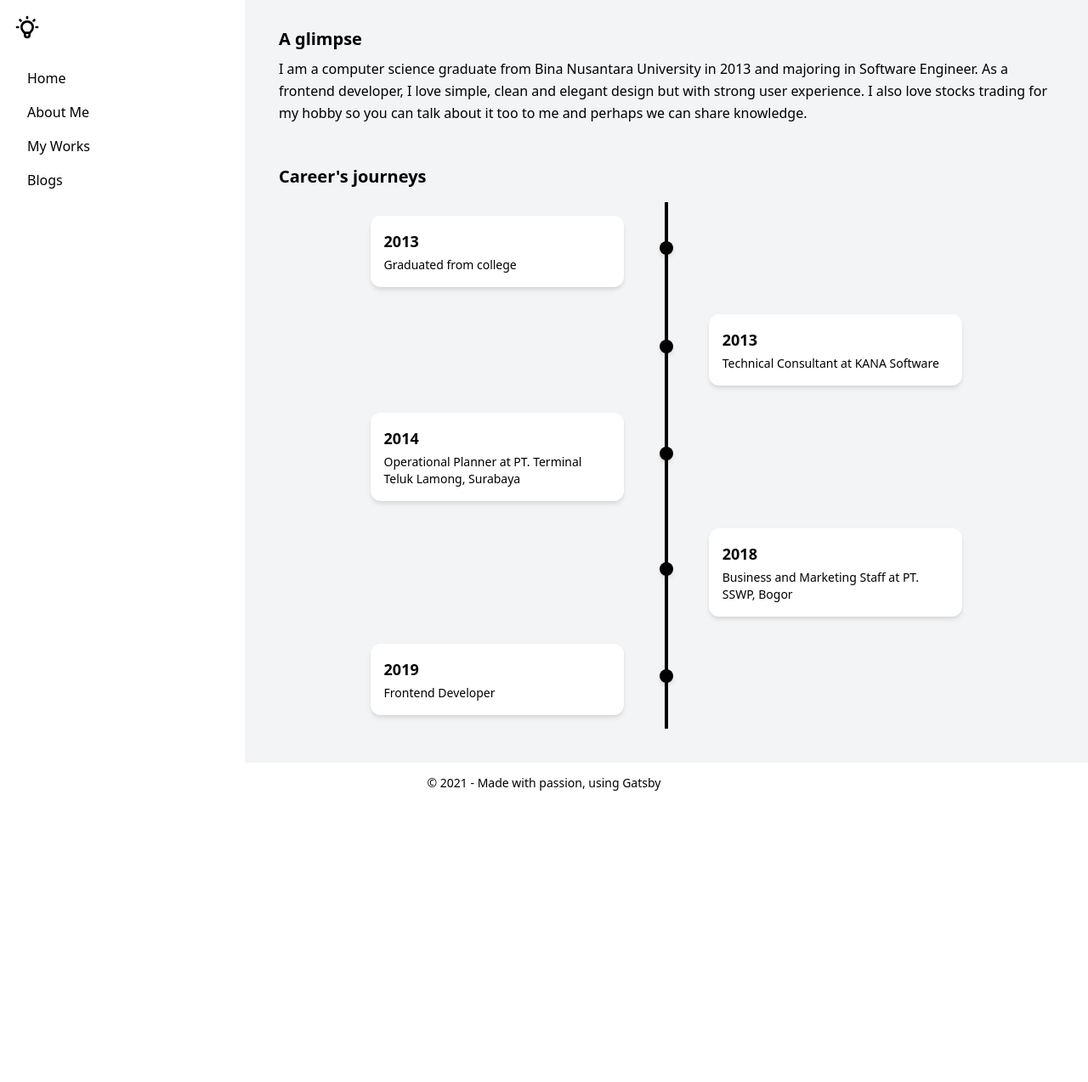
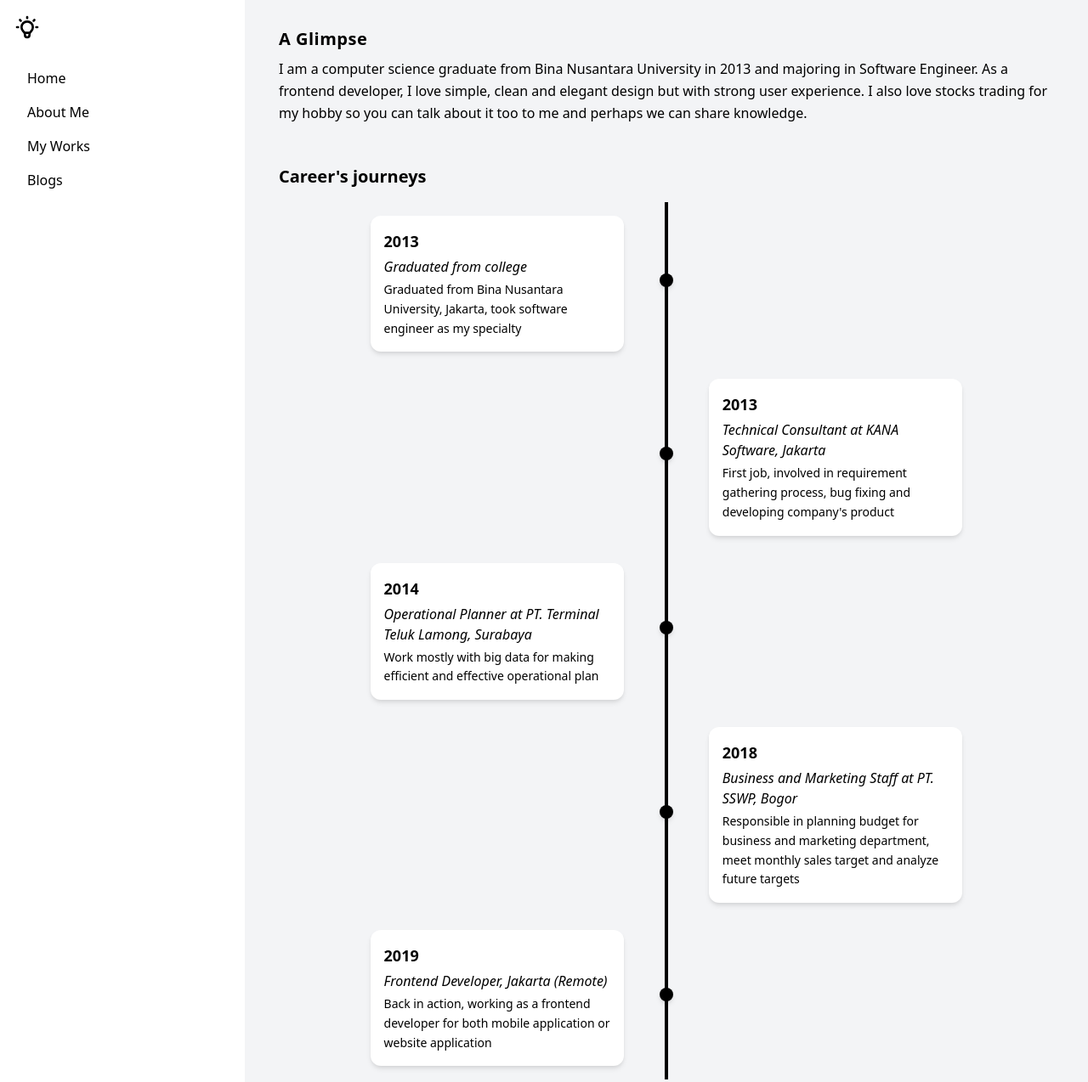
Before and after one commit to erpriliano/erpriliano.github.io, a Gatsby site: page /about-me in a window 1280 px wide. Shown: the top 1274 px of the page at 85% size. Before the commit the page ends 946 px from the top, so only its background shows below. Built offline with nearby package versions, Linux system fonts and the light colour scheme; Gatsby itself is replaced by a stand-in of ours.

Commit message:
Improve design on about-me

```diff
--- a/src/components/left-timeline.js
+++ b/src/components/left-timeline.js
@@ -1,6 +1,6 @@
 import React from "react"
 
-const LeftTimeline = ({ year, title }) => {
+const LeftTimeline = ({ year, title, description }) => {
   return (
     <div className="flex md:contents">
       <div className="col-start-5 col-end-6 mr-10 md:mx-auto relative">
@@ -11,7 +11,8 @@ const LeftTimeline = ({ year, title }) => {
       </div>
       <div className="bg-white flex-1 w-full xl:w-3/4 col-start-6 col-end-10 p-4 rounded-xl my-4 mr-auto shadow-md">
         <h3 className="font-semibold text-lg mb-1">{year}</h3>
-        <p className="font-light text-sm">{title}</p>
+        <p className="text-base mb-1 italic">{title}</p>
+        <p className="font-light text-sm leading-relaxed">{description}</p>
       </div>
     </div>
   )
--- a/src/components/right-timeline.js
+++ b/src/components/right-timeline.js
@@ -1,11 +1,12 @@
 import React from "react"
 
-const RightTimeline = ({ year, title }) => {
+const RightTimeline = ({ year, title, description }) => {
   return (
     <div className="flex flex-row-reverse md:contents">
       <div className="bg-white flex-1 w-full xl:w-3/4 col-start-1 col-end-5 p-4 rounded-xl my-4 ml-auto shadow-md">
         <h3 className="font-semibold text-lg mb-1">{year}</h3>
-        <p className="font-light text-sm">{title}</p>
+        <p className="text-base mb-1 italic">{title}</p>
+        <p className="font-light text-sm leading-relaxed">{description}</p>
       </div>
       <div className="col-start-5 col-end-6 md:mx-auto relative mr-10">
         <div className="h-full w-6 flex items-center justify-center">
--- a/src/pages/about-me.js
+++ b/src/pages/about-me.js
@@ -8,7 +8,7 @@ const AboutMe = () => {
   return (
     <Layout>
       {/* A Glimpse */}
-      <p className="text-xl font-bold">A glimpse</p>
+      <h1 className="text-xl font-bold tracking-wide">A Glimpse</h1>
       <p className="text-base leading-relaxed py-2">
         I am a computer science graduate from Bina Nusantara University in 2013
         and majoring in Software Engineer. As a frontend developer, I love
@@ -21,20 +21,31 @@ const AboutMe = () => {
       <div className="pt-10 container">
         <p className="text-xl font-bold mb-2">Career's journeys</p>
         <div className="flex flex-col md:grid grid-cols-9 md:mx-auto p-2">
-          <RightTimeline year="2013" title="Graduated from college" />
+          <RightTimeline
+            year="2013"
+            title="Graduated from college"
+            description="Graduated from Bina Nusantara University, Jakarta, took software engineer as my specialty"
+          />
           <LeftTimeline
             year="2013"
-            title="Technical Consultant at KANA Software"
+            title="Technical Consultant at KANA Software, Jakarta"
+            description="First job, involved in requirement gathering process, bug fixing and developing company's product"
           />
           <RightTimeline
             year="2014"
             title="Operational Planner at PT. Terminal Teluk Lamong, Surabaya"
+            description="Work mostly with big data for making efficient and effective operational plan"
           />
           <LeftTimeline
             year="2018"
             title="Business and Marketing Staff at PT. SSWP, Bogor"
+            description="Responsible in planning budget for business and marketing department, meet monthly sales target and analyze future targets"
           />
-          <RightTimeline year="2019" title="Frontend Developer" />
+          <RightTimeline
+            year="2019"
+            title="Frontend Developer, Jakarta (Remote)"
+            description="Back in action, working as a frontend developer for both mobile application or website application"
+          />
         </div>
       </div>
     </Layout>
--- a/src/pages/blogs.js
+++ b/src/pages/blogs.js
@@ -9,11 +9,11 @@ const Blogs = ({ data }) => {
   console.log(data)
   return (
     <Layout>
-      <h1 className="text-6xl font-bold tracking-wide">Blog</h1>
+      <h1 className="text-2xl font-bold tracking-wide">Blog</h1>
       <div className="container mt-16">
         {data.allMarkdownRemark.edges.map(edge => (
           <div key={edge.node.id} className="mb-10 flex flex-col">
-            <h1 className="text-2xl font-semibold mb-2">
+            <h1 className="text-xl font-semibold mb-2">
               {edge.node.frontmatter.title}
             </h1>
             <p className="text-xs mb-2 font-extralight">
```
